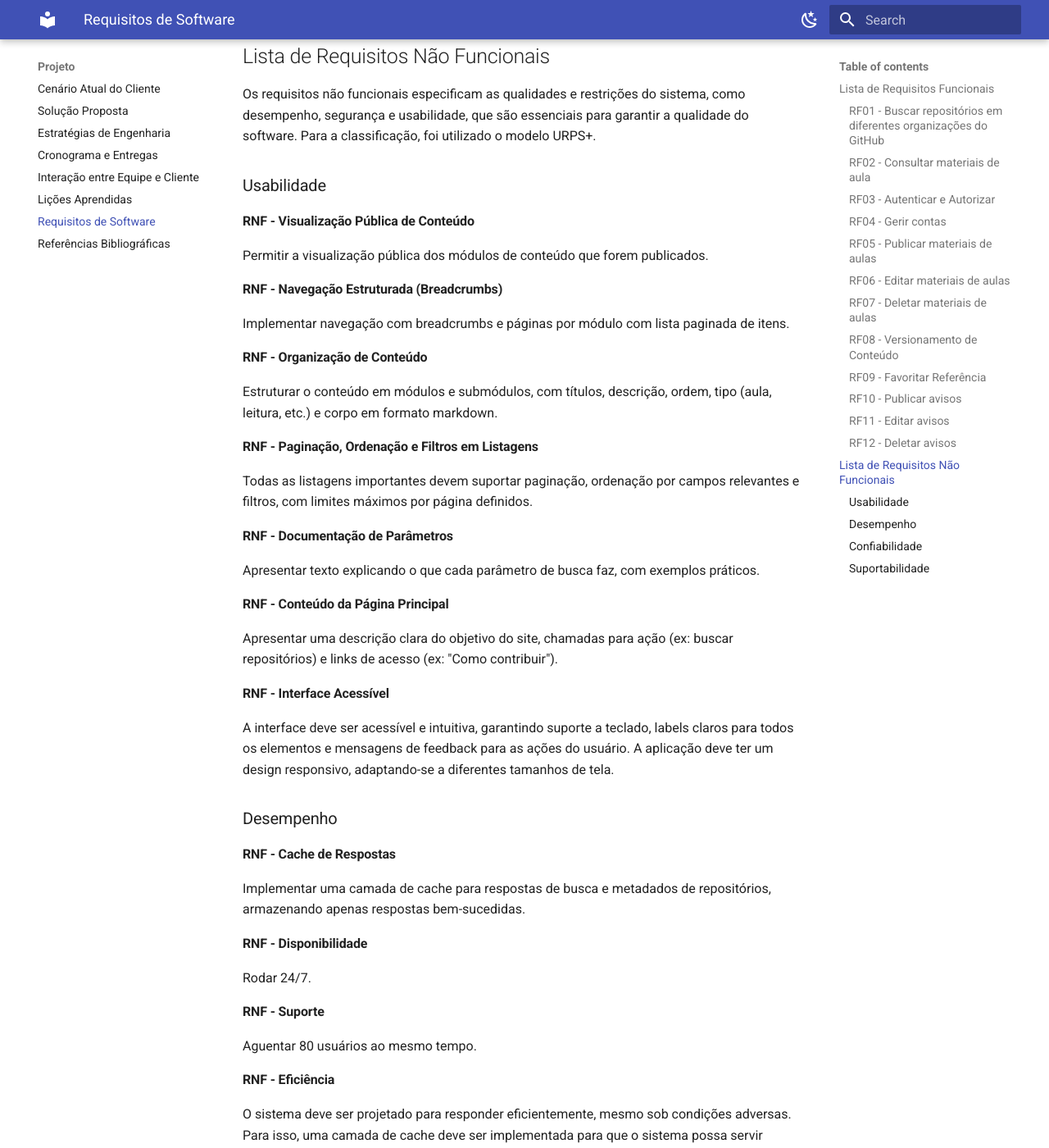
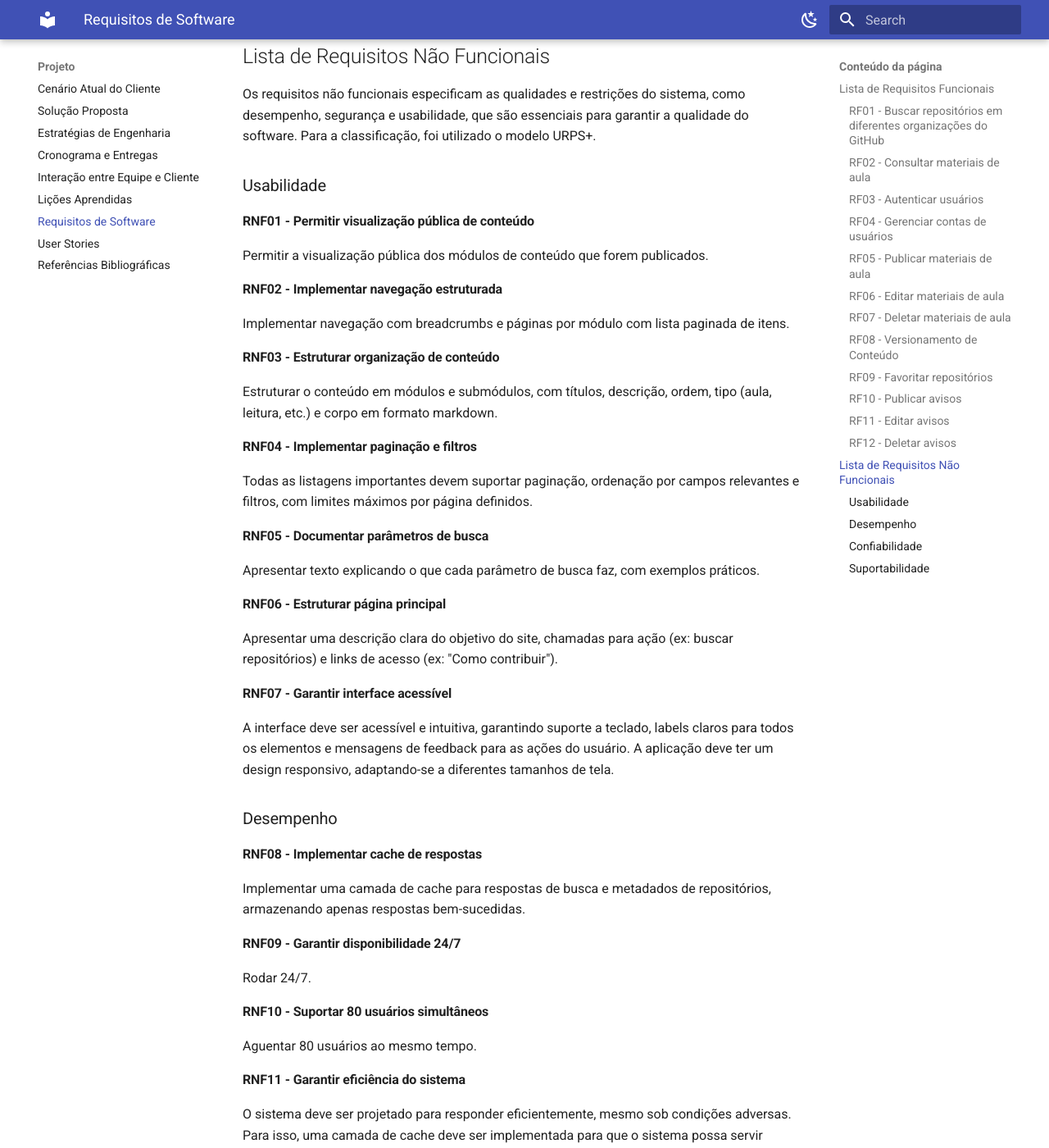
Before and after one commit to mdsreq-fga-unb/REQ-2025.2-T01-DataBuilders, an MkDocs documentation site: the page built from docs/visao_produto/requisitos.md, in a window 1280 px wide and 1400 px high, scrolled down 1984 px. Shown: the whole window at 82% size. Built offline with MkDocs 1.6.1 and Material for MkDocs 9.7.7, drawn with Linux system fonts in a browser that asks for light colours; some of the changed text lies outside the part shown.

Commit message:
feat: altera nomenclatura de requisitos e adiciona user stories
- ajuste na nomeclatura dos requisitos para padronização
- adicionado user stories para cada requisito na documentação

```diff
--- a/docs/visao_produto/requisitos.md
+++ b/docs/visao_produto/requisitos.md
@@ -25,25 +25,25 @@ Indexar READMEs e conteúdos cacheados para permitir busca local por relevância
 ### RF02 - Consultar materiais de aula
 Permitir que usuários consultem os materiais de aula do professor para seus estudos.
 
-### RF03 - Autenticar e Autorizar
+### RF03 - Autenticar usuários
 Fornecer tela de login para administradores/professores e monitores, com suporte a logout e diferentes permissões de acesso (papéis).
 
-### RF04 - Gerir contas
+### RF04 - Gerenciar contas de usuários
 Permitir que administrador/professor crie contas para monitores via interface administrativa, desative (soft delete) e altere as permissões dos monitores.
 
-### RF05 - Publicar materiais de aulas
+### RF05 - Publicar materiais de aula
 Permitir que administrador/professor e monitores possam criar e postar itens de conteúdo.
 
-### RF06 - Editar materiais de aulas
+### RF06 - Editar materiais de aula
 Permitir que administrador/professor e monitores possam editar os itens de conteúdo.
 
-### RF07 - Deletar materiais de aulas
+### RF07 - Deletar materiais de aula
 Permitir que administrador/professor e monitores possam deletar os itens de conteúdo.
 
 ### RF08 - Versionamento de Conteúdo
 Manter um histórico de versões do conteúdo (quem alterou, o que foi alterado e quando), com interface para visualização e reversão de versões.
 
-### RF09 - Favoritar Referência
+### RF09 - Favoritar repositórios
 Permitir ao usuário salvar uma referência a um repositório do GitHub no sistema, incluindo os metadados essenciais.
 
 ### RF10 - Publicar avisos
@@ -62,62 +62,62 @@ Os requisitos não funcionais especificam as qualidades e restrições do sistem
 
 ### Usabilidade
 
-#### RNF - Visualização Pública de Conteúdo
+#### RNF01 - Permitir visualização pública de conteúdo
 Permitir a visualização pública dos módulos de conteúdo que forem publicados.
 
-#### RNF - Navegação Estruturada (Breadcrumbs)
+#### RNF02 - Implementar navegação estruturada
 Implementar navegação com breadcrumbs e páginas por módulo com lista paginada de itens.
 
-#### RNF - Organização de Conteúdo
+#### RNF03 - Estruturar organização de conteúdo
 Estruturar o conteúdo em módulos e submódulos, com títulos, descrição, ordem, tipo (aula, leitura, etc.) e corpo em formato markdown.
 
-#### RNF - Paginação, Ordenação e Filtros em Listagens
+#### RNF04 - Implementar paginação e filtros
 Todas as listagens importantes devem suportar paginação, ordenação por campos relevantes e filtros, com limites máximos por página definidos.
 
-#### RNF - Documentação de Parâmetros
+#### RNF05 - Documentar parâmetros de busca
 Apresentar texto explicando o que cada parâmetro de busca faz, com exemplos práticos.
 
-#### RNF - Conteúdo da Página Principal
+#### RNF06 - Estruturar página principal
 Apresentar uma descrição clara do objetivo do site, chamadas para ação (ex: buscar repositórios) e links de acesso (ex: "Como contribuir").
 
-#### RNF - Interface Acessível
+#### RNF07 - Garantir interface acessível
 A interface deve ser acessível e intuitiva, garantindo suporte a teclado, labels claros para todos os elementos e mensagens de feedback para as ações do usuário. A aplicação deve ter um design responsivo, adaptando-se a diferentes tamanhos de tela.
 
 ### Desempenho
 
-#### RNF - Cache de Respostas
+#### RNF08 - Implementar cache de respostas
 Implementar uma camada de cache para respostas de busca e metadados de repositórios, armazenando apenas respostas bem-sucedidas.
 
-#### RNF - Disponibilidade
+#### RNF09 - Garantir disponibilidade 24/7
 Rodar 24/7.
 
-#### RNF - Suporte
+#### RNF10 - Suportar 80 usuários simultâneos
 Aguentar 80 usuários ao mesmo tempo.
 
-#### RNF - Eficiência
+#### RNF11 - Garantir eficiência do sistema
 O sistema deve ser projetado para responder eficientemente, mesmo sob condições adversas. Para isso, uma camada de cache deve ser implementada para que o sistema possa servir conteúdo previamente buscado caso a API do GitHub esteja indisponível.
 
 ### Confiabilidade
 
-#### RNF - Auditoria
+#### RNF12 - Implementar auditoria de ações
 O sistema deve manter um registro detalhado de ações críticas para fins de rastreabilidade. É necessário registrar quem criou, desativou ou alterou uma conta, incluindo os timestamps dessas ações. Além disso, deve-se manter um log simples de quem realizou alterações no conteúdo e quando, abrangendo as modificações feitas tanto por professores quanto por monitores.
 
-#### RNF - Monitoramento
+#### RNF13 - Implementar monitoramento do sistema
 O sistema deve incluir capacidades de monitoramento para garantir sua operação saudável. É necessário coletar métricas sobre a utilização do cache (hits/misses, expirações) e emitir alertas quando os limites de uso da API do GitHub estiverem próximos de serem atingidos.
 
-#### RNF - Gestão de Flags de Conteúdo
+#### RNF14 - Gerenciar flags de conteúdo
 Implementar uma interface administrativa para aplicar e remover flags configuráveis por item (ex: editável por monitores, em destaque, arquivado).
 
-#### RNF - Robustez
+#### RNF15 - Garantir robustez e segurança
 O sistema precisa ser robusto e seguro, havendo um tratamento de erros claro para parâmetros de busca inválidos, atingimento dos limites de requisição (rate limit) da API do GitHub ou indisponibilidade do serviço. Em termos de segurança, o armazenamento de tokens sensíveis do GitHub (quando logado via OAuth) no cache é estritamente proibido.
 
 ### Suportabilidade
 
-#### RNF - Autenticação com GitHub (OAuth)
+#### RNF16 - Implementar autenticação OAuth
 Permitir autenticação via GitHub para que o token do usuário seja utilizado em suas buscas, aumentando a quota disponível.
 
-#### RNF - Compatibilidade
+#### RNF17 - Garantir compatibilidade de navegadores
 Ser compatível com certos navegadores e suas versões.
 
-#### RNF - Manutenibilidade
+#### RNF18 - Garantir manutenibilidade do sistema
 O sistema deve ser de fácil manutenção e configuração. Ele deve permitir a configuração com tokens da API do GitHub para aumentar as requisições e mitigar bloqueios por rate limit. O comportamento de funcionalidades chave, como paginação e filtros, deve ser devidamente documentado para desenvolvedores e consumidores internos.
--- a/mkdocs.yml
+++ b/mkdocs.yml
@@ -47,8 +47,10 @@ nav:
     - Interação entre Equipe e Cliente: visao_produto/interacao.md
     - Lições Aprendidas: visao_produto/licoes.md
     - Requisitos de Software: visao_produto/requisitos.md
+    - User Stories: visao_produto/user_stories.md
     - Referências Bibliográficas: visao_produto/referencias.md
-  - Entregas: visao_produto/entregas.md
+  - Entregas:
+    - Unidade 1: entregas/unidade1.md
 
 markdown_extensions:
   - admonition
@@ -56,6 +58,7 @@ markdown_extensions:
   - footnotes
   - meta
   - toc:
+      title: "Conteúdo da página"
       permalink: true
       permalink_title: "Link permanente para esta seção"
       baselevel: 1
```
Also changed, not shown: docs/visao_produto/user_stories.md (added, +208 -0 lines).
